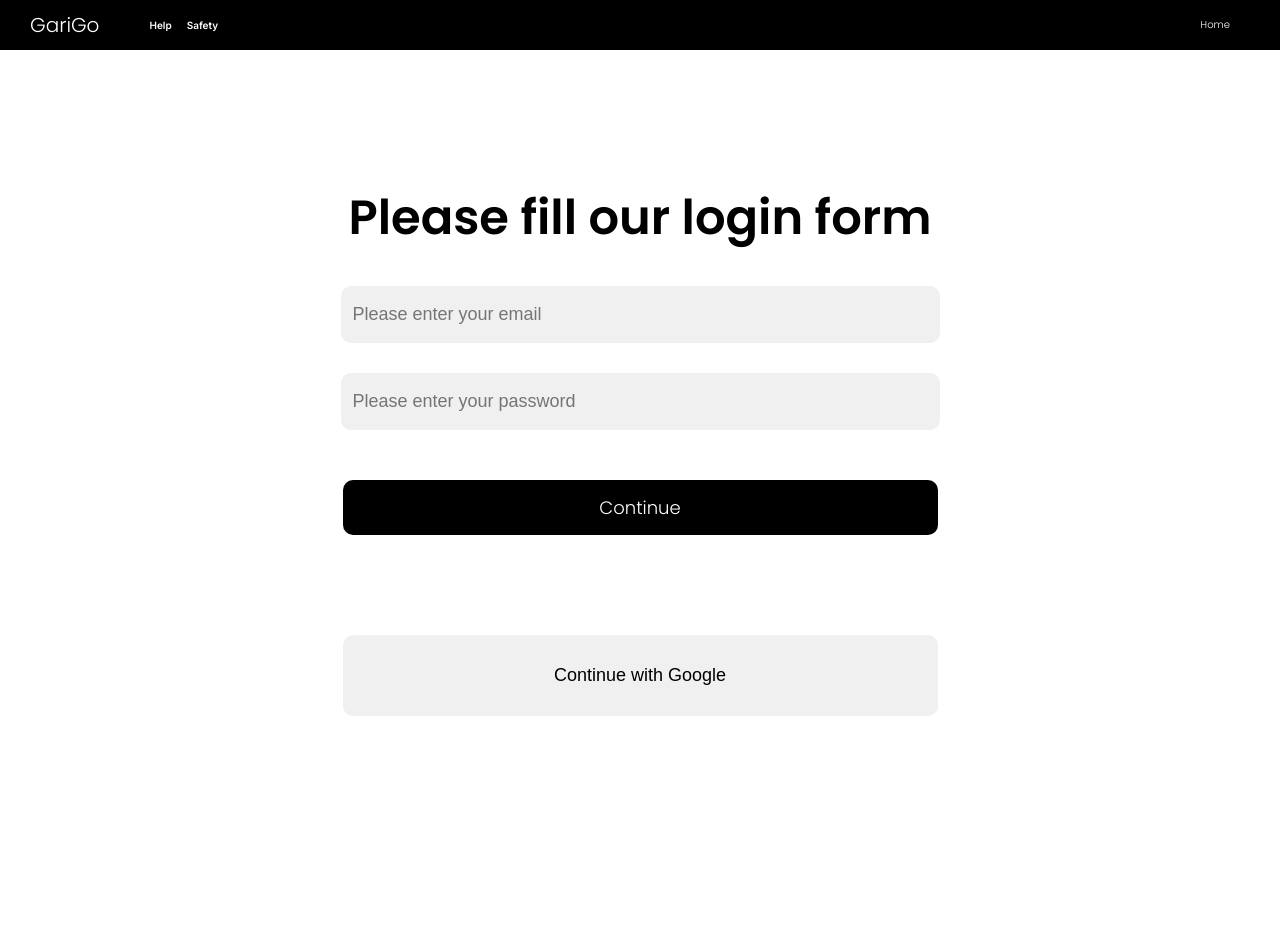
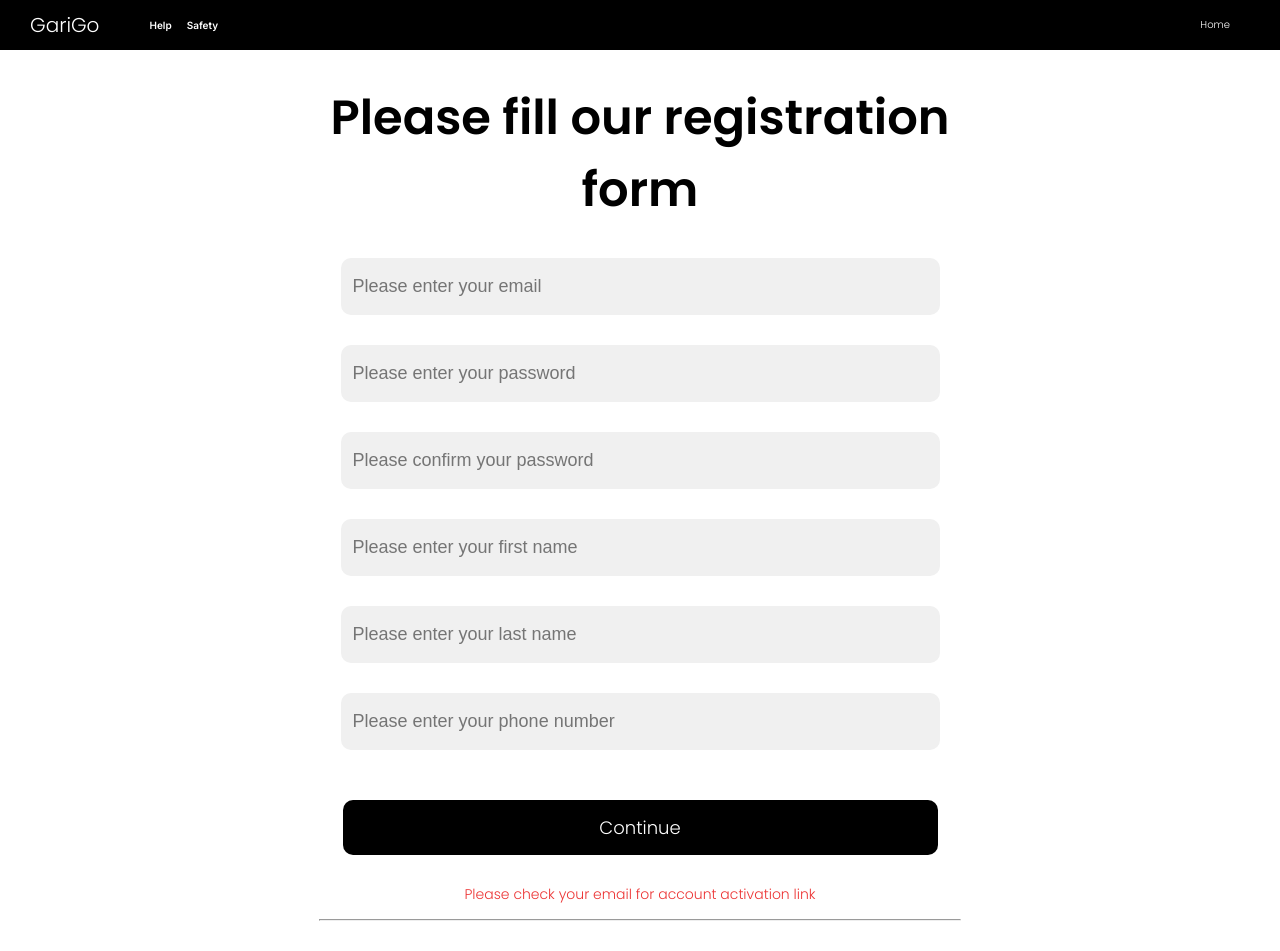
Before and after one commit to Andrej-sv81/UberApp_Tim26_IKS, an Angular app: page /registration in a window 1280 px wide. Before the commit the page ends 800 px from the top, so only its background shows below. Built offline with nearby package versions, Linux system fonts and the light colour scheme.

Commit message:
Registration component
Added registration component which includes the registration form.

```diff
--- a/angular.json
+++ b/angular.json
@@ -94,5 +94,8 @@
         }
       }
     }
+  },
+  "cli": {
+    "analytics": "e7e92a40-98ed-4e1f-8efe-5e8b82b84272"
   }
 }
--- a/src/app/app-routing.module.ts
+++ b/src/app/app-routing.module.ts
@@ -3,6 +3,7 @@ import { RouterModule, Routes } from '@angular/router';
 import { HelpComponent } from './components/help/help.component';
 import { HomeComponent } from './components/home/home.component';
 import { LoginComponent } from './components/login/login.component';
+import { RegistrationComponent } from './components/registration/registration.component';
 import { SafetyComponent } from './components/safety/safety.component';
 
 const routes: Routes = [
@@ -11,6 +12,7 @@ const routes: Routes = [
   {path: 'home', component: HomeComponent},
   {path: 'help', component: HelpComponent},
   {path: 'safety', component: SafetyComponent},
+  {path: 'registration', component: RegistrationComponent},
   {path: '**', component: LoginComponent}
 ];
 
--- a/src/app/app.module.ts
+++ b/src/app/app.module.ts
@@ -8,6 +8,7 @@ import { ToolbarComponent } from './components/toolbar/toolbar.component';
 import { HomeComponent } from './components/home/home.component';
 import { SafetyComponent } from './components/safety/safety.component';
 import { HelpComponent } from './components/help/help.component';
+import { RegistrationComponent } from './components/registration/registration.component';
 
 @NgModule({
   declarations: [
@@ -16,7 +17,8 @@ import { HelpComponent } from './components/help/help.component';
     ToolbarComponent,
     HomeComponent,
     SafetyComponent,
-    HelpComponent
+    HelpComponent,
+    RegistrationComponent
   ],
   imports: [
     BrowserModule,
--- /dev/null
+++ b/src/app/components/registration/registration.component.css
@@ -0,0 +1,68 @@
+.register-container{
+    position: relative;
+    width: 50%;
+    padding-left: 25%;
+    background-color: white;
+    justify-content: center;
+    align-items: center;
+    text-align: center;
+    font-family: 'Poppins';
+
+}
+.register-container .register-title{
+    font-size: 48px;
+    font-display: semi-bold;
+    width: 100%;
+}
+.register-container .register-group{
+    display: flex;
+    flex-direction: column;
+}
+.register-container .register-label{
+    font-weight: 300;
+    font-size: 15px;
+    color: #b0b0b0;
+}
+.register-container .register-field{
+    background-color: #f0f0f0;
+    border: none;
+    border-radius: 10px;
+    width: 595px;
+    height: 55px;
+    align-self: center;
+    margin-bottom: 30px;
+    text-indent: 10px;
+    font-size: 18px;
+    color: 757575;
+}
+
+.register-container .btn-container .btn.black{
+    background-color: black;
+    color: white;
+    width: 595px;
+    height: 55px;
+    border-radius: 10px;
+    font-family: 'Poppins';
+    font-size: 18px;
+    font-display: semi-bold;
+    margin-top: 20px;
+    border: none;
+    cursor: pointer;
+    margin-bottom: 0px;
+}
+
+.reminder{
+    color: rgb(236, 53, 53);
+    font-family: 'Poppins';
+    font-size: 14px;
+    font-display: bold;
+    justify-content: center;
+    display: flex;
+    padding-top: 15px;
+}
+
+.horizontal-line{
+    width: 50%;
+    justify-content: center;
+    margin-bottom: 30px;
+}
--- /dev/null
+++ b/src/app/components/registration/registration.component.html
@@ -0,0 +1,30 @@
+<div class="register-container">
+    <h1 class="register-title">Please fill our registration form</h1>
+    <div class="form-group">
+        <input class="register-field" type="text" name="username" placeholder="Please enter your email"/>
+    </div>
+    <div class="form-group">
+        <input class="register-field" type="password" name="password" placeholder="Please enter your password"/>
+    </div>
+    <div class="form-group">
+        <input class="register-field" type="password" name="password" placeholder="Please confirm your password"/>
+    </div>
+    <div class="form-group">
+        <input class="register-field" type="text" name="first-name" placeholder="Please enter your first name"/>
+    </div>
+    <div class="form-group">
+        <input class="register-field" type="text" name="last-name" placeholder="Please enter your last name"/>
+    </div>
+    <div class="form-group">
+        <input class="register-field" type="text" name="phone" placeholder="Please enter your phone number"/>
+    </div>
+    <div class="btn-container">
+        <button class="btn black" (click)="redirectFromToolbar('home')">Continue</button>
+    </div>
+</div>
+<div>
+    <p class="reminder">Please check your email for account activation link</p>
+    <hr class="horizontal-line">
+</div>
+
+<!-- (click)="redirectFromToolbar('home')" -->
--- /dev/null
+++ b/src/app/components/registration/registration.component.ts
@@ -0,0 +1,17 @@
+import { Component } from '@angular/core';
+import { Router } from '@angular/router';
+
+@Component({
+  selector: 'app-registration',
+  templateUrl: './registration.component.html',
+  styleUrls: ['./registration.component.css']
+})
+export class RegistrationComponent {
+  constructor(private router: Router){
+
+  }
+  redirectFromToolbar(route: string) {
+    this.router.navigate([route]);
+  }
+
+}
```
Also changed, not shown: 1 other file (tests, documents, lock files or other folders).
